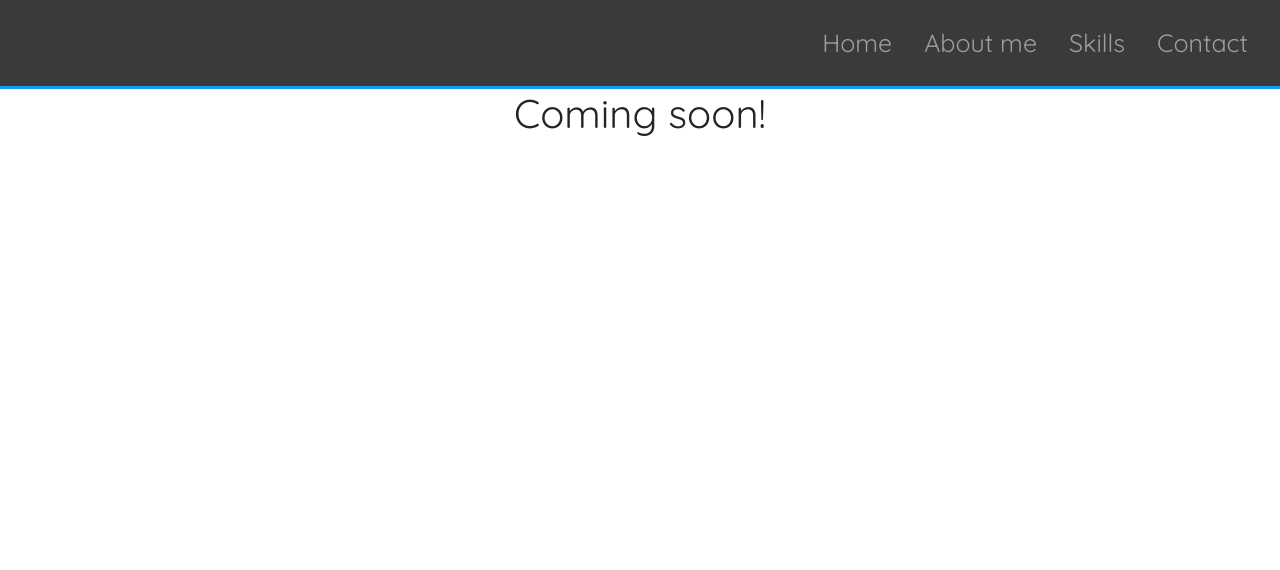
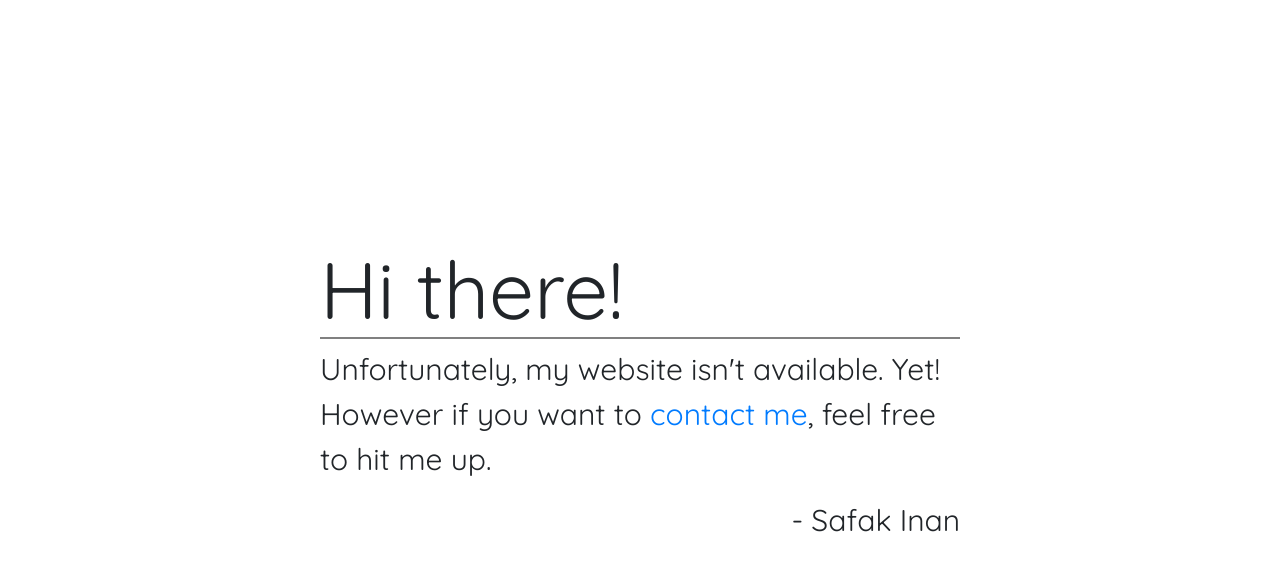
Before and after one commit to ItsMeSafak/PersonalWesbite, a website: page index.html in a window 1280 px wide. Drawn offline with nearby package versions, Linux system fonts and the light colour scheme.

Commit message:
Temp content added

```diff
--- a/index.html
+++ b/index.html
@@ -25,7 +25,7 @@
 
 </head>
 <body>
-<nav class="navbar sticky-top navigation navbar-expand-lg navbar-dark">
+<!--<nav class="navbar sticky-top navigation navbar-expand-lg navbar-dark">
 
     <button class="navbar-toggler" type="button" data-toggle="collapse" data-target="#navbarSupportedContent" onclick="toggleStyle()">
         <span class="navbar-toggler-icon"></span>
@@ -39,8 +39,13 @@
         <li class="nav-item p-2"><a class="nav-link" href="#">Contact</a></li>
     </ul>
     </div>
-</nav>
-<h1 style="text-align: center">Coming soon!</h1>
+</nav>-->
+<div style="position: absolute; top: 50%; left: 50%; transform: translate(-50%,-50%); text-align: left; width: auto">
+    <h1 style="font-size: 80px;border-bottom: 2px solid gray">Hi there!</h1>
+    <p style="font-size: 30px">Unfortunately, my website isn't available. Yet! However if you want to <a
+            href="https://www.linkedin.com/in/safak-inan-59990b197/" target="_blank">contact me</a>, feel free to hit me up.</p>
+    <p style="font-size: 30px; text-align: right;">- Safak Inan</p>
+</div>
 <!--
 <div class="intro-content" id="home">
     <!--<div class="smoke1 col-lg-6 col-sm-12"></div>
--- a/styles.css
+++ b/styles.css
@@ -4,6 +4,7 @@
     margin: 0;
     padding: 0;
 }
+
 
 html{
     scroll-behavior: smooth;
```
